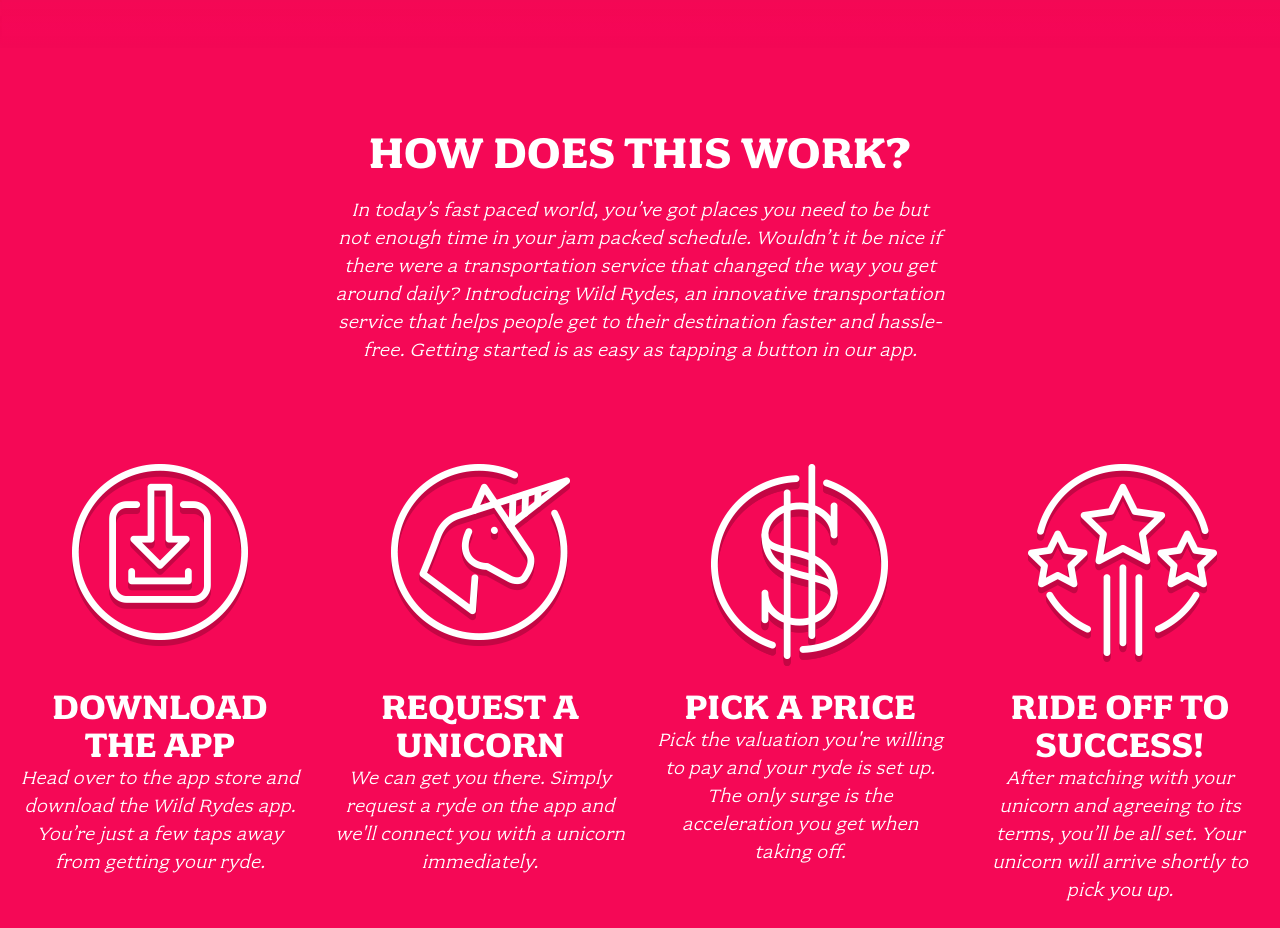
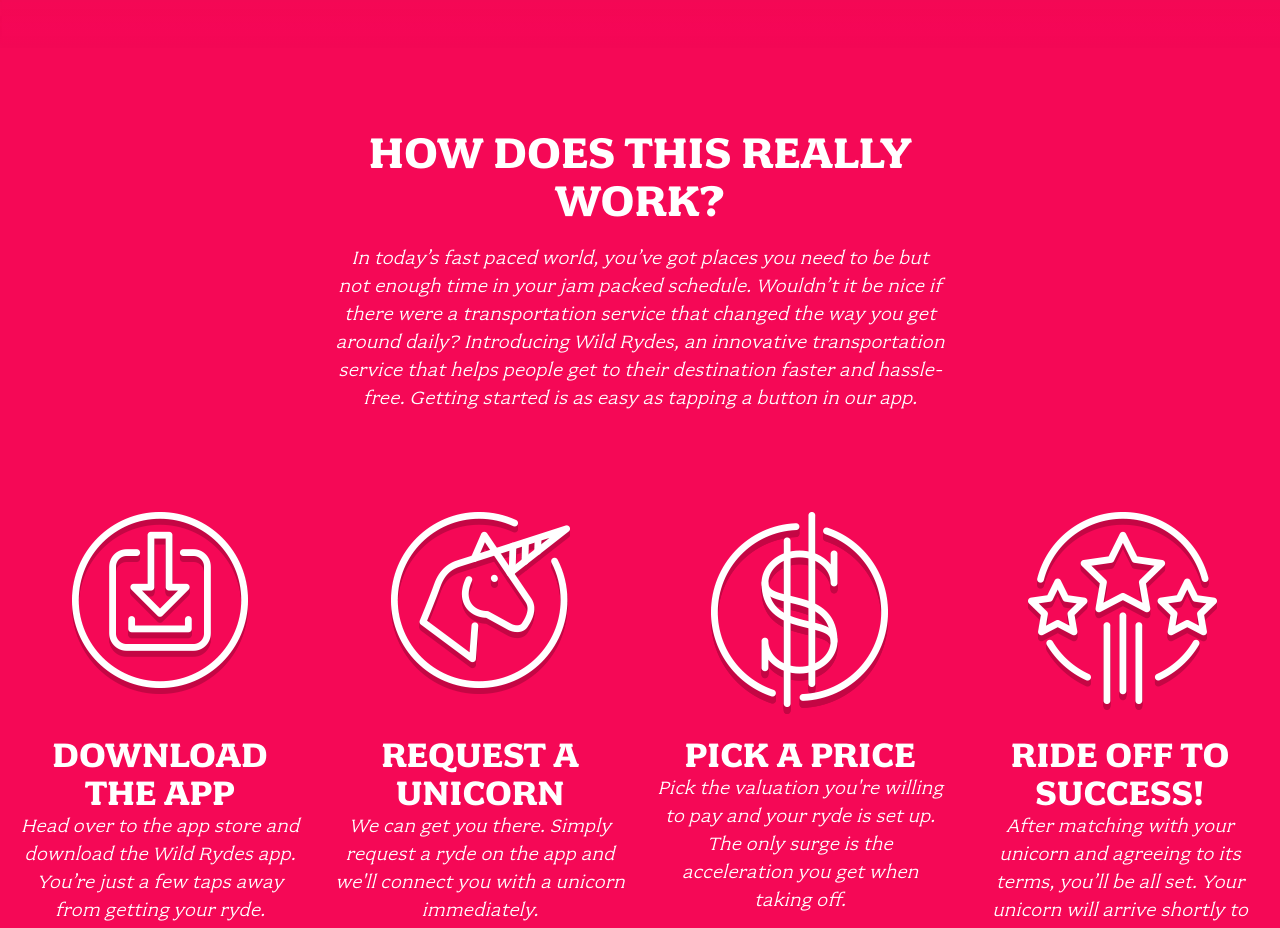
Before and after one commit to Isaac-Arinze/wildrydes-site, a plain HTML site: page index.html in a window 1280 px wide. Shown: the part 900-1828 px from the top of the page. Drawn offline with Linux system fonts and the light colour scheme.

Commit message:
Update index.html

```diff
--- a/index.html
+++ b/index.html
@@ -30,7 +30,7 @@
 
   <section class="home-about">
     <div class="row column large-9 xlarge-6 xxlarge-4">
-      <h2 class="section-title">How Does This Work?</h2>
+      <h2 class="section-title">How Does This really Work?</h2>
       <p class="content">
         In today’s fast paced world, you’ve got places you need to be but not enough time in your jam packed schedule. Wouldn’t it be nice if there were a transportation service that changed the way you get around daily? Introducing Wild Rydes, an innovative transportation service that helps people get to their destination faster and hassle-free. Getting started is as easy as tapping a button in our app.
       </p>
```
